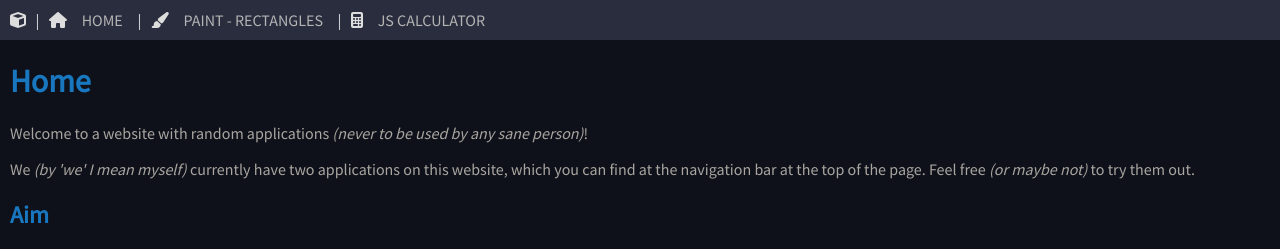
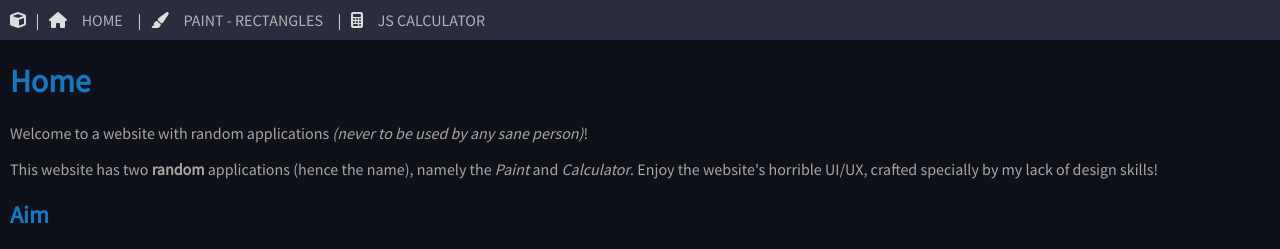
Before and after one commit to g-e-o-m-e-t-r-i-c/final-web-project, a plain HTML site: page index.html in a window 1280 px wide. Shown: the top 249 px of the page. Drawn offline with Linux system fonts and the light colour scheme.

Commit message:
changed the welcome page

```diff
--- a/index.html
+++ b/index.html
@@ -41,10 +41,10 @@
                 <i>(never to be used by any sane person)</i>!
             </p>
             <p>
-                We <i>(by 'we' I mean myself)</i> currently have two
-                applications on this website, which you can find at the
-                navigation bar at the top of the page. Feel free
-                <i>(or maybe not)</i> to try them out.
+				This website has two <b>random</b> applications (hence the name),
+				namely the <i>Paint</i> and <i>Calculator</i>.
+				Enjoy the website's horrible UI/UX, crafted specially by
+				my lack of design skills!
             </p>
             <h2 class="section">Aim</h2>
             <p>
```
